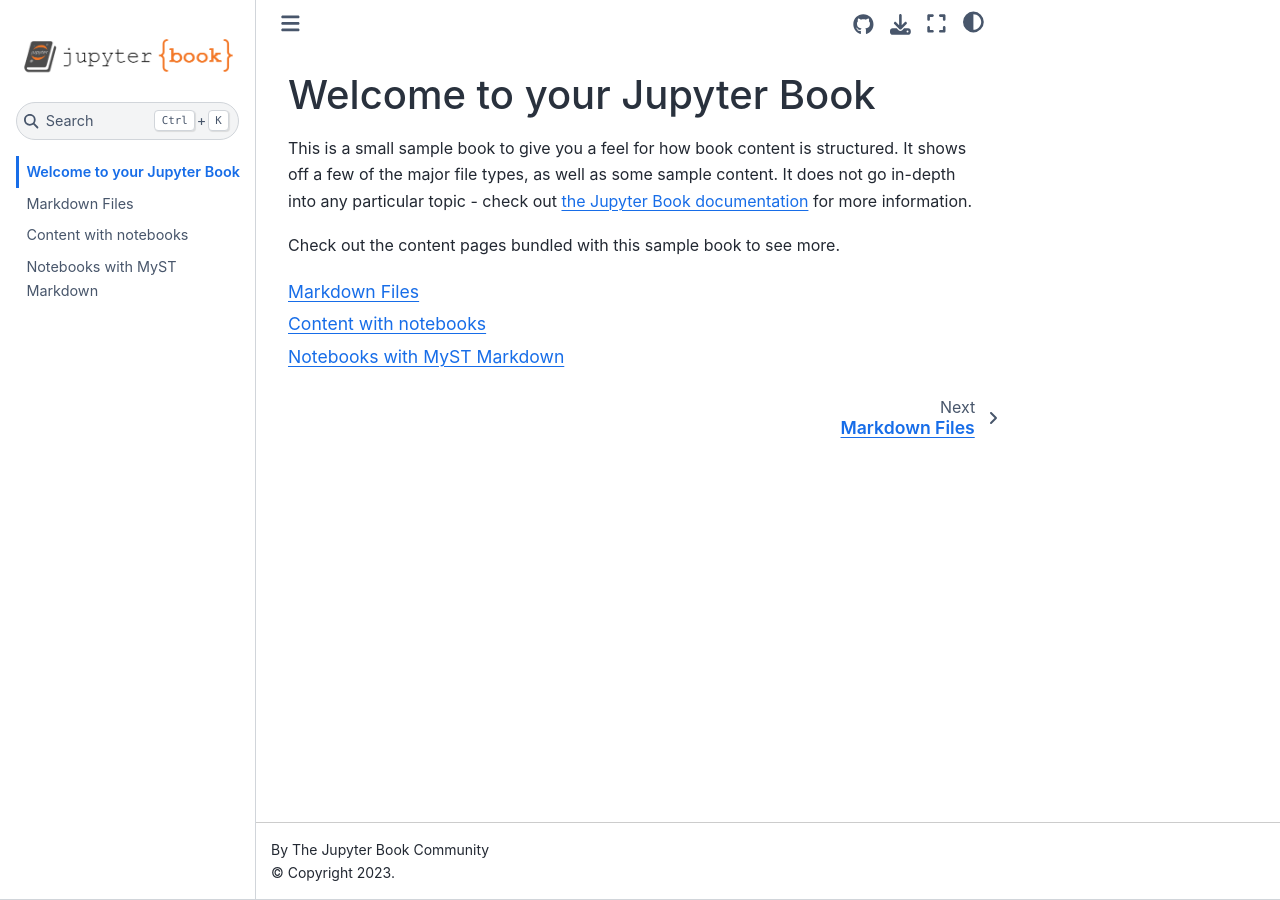
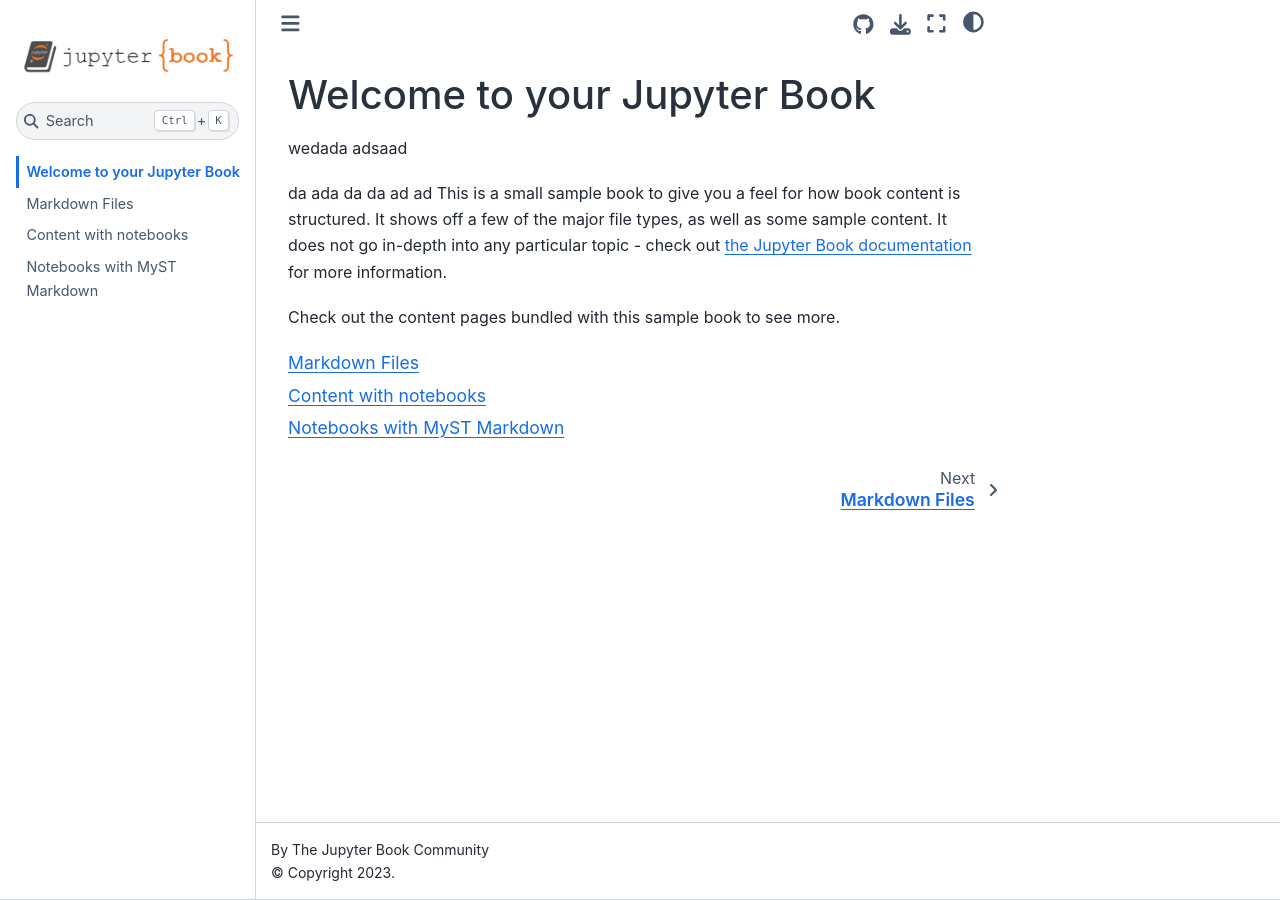
Before and after one commit to jilucero/milibro, a Jupyter Book: the page built from intro.md, in a window 1280 px wide. Built offline with Jupyter Book 1.0.4 settings and Sphinx 7.4.7 and the Sphinx Book theme 1.1.4, drawn with Linux system fonts in a browser that asks for light colours.

Commit message:
Update intro.md

```diff
--- a/intro.md
+++ b/intro.md
@@ -1,5 +1,13 @@
 # Welcome to your Jupyter Book
+wedada
+adsaad
 
+da
+ada
+da
+da
+ad
+ad
 This is a small sample book to give you a feel for how book content is
 structured.
 It shows off a few of the major file types, as well as some sample content.
```
